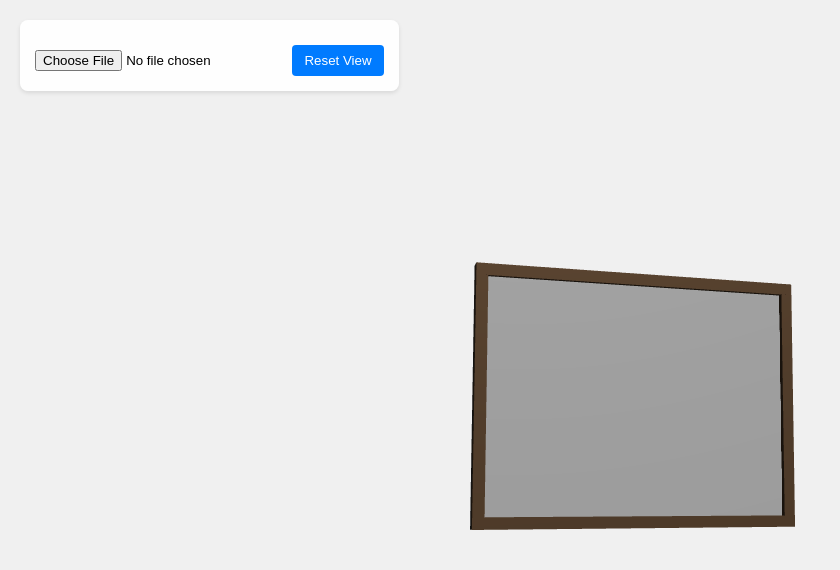
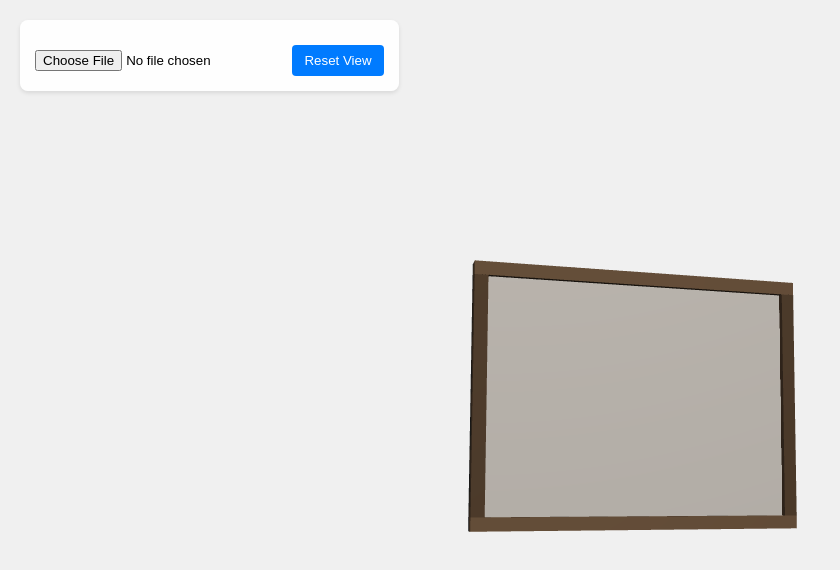
Before and after one commit to kgoyal000/image-visualizer-test, a plain HTML site: page index.html in a window 1280 px wide. Shown: the whole page, without its empty margins (0-840 px from the left). Drawn offline with nearby package versions, Linux system fonts and the light colour scheme; animation ran at ten frames a second.

Commit message:
Update index.html

```diff
--- a/index.html
+++ b/index.html
@@ -1,7 +1,7 @@
 <!DOCTYPE html>
 <html>
 <head>
-    <title>Responsive Photo Frame Viewer</title>
+    <title>Realistic Photo Frame Viewer</title>
     <meta name="viewport" content="width=device-width, initial-scale=1.0, user-scalable=no">
     <style>
         body { margin: 0; background: #f0f0f0; }
@@ -55,6 +55,8 @@
             let targetRotationY = 0.3;
             let isDragging = false;
             let previousTouchPosition = { x: 0, y: 0 };
+            let zoomLevel = 5;
+            let touchDistance = 0;
 
             function init() {
                 // Scene setup
@@ -63,7 +65,7 @@
 
                 // Camera setup
                 camera = new THREE.PerspectiveCamera(45, window.innerWidth / window.innerHeight, 0.1, 1000);
-                camera.position.set(0, 0, 5);
+                camera.position.set(0, 0, zoomLevel);
                 camera.lookAt(0, 0, 0);
 
                 // Renderer setup
@@ -73,30 +75,36 @@
                 renderer.shadowMap.type = THREE.PCFSoftShadowMap;
                 document.body.appendChild(renderer.domElement);
 
-                // Lighting setup
+                // Natural lighting setup
                 const ambientLight = new THREE.AmbientLight(0xffffff, 0.4);
                 scene.add(ambientLight);
 
-                const mainLight = new THREE.DirectionalLight(0xffffff, 1.0);
-                mainLight.position.set(2, 5, 3);
+                const mainLight = new THREE.DirectionalLight(0xfff4e6, 0.8);
+                mainLight.position.set(3, 5, 5);
                 mainLight.castShadow = true;
-                mainLight.shadow.mapSize.width = 1024;
-                mainLight.shadow.mapSize.height = 1024;
+                mainLight.shadow.mapSize.width = 2048;
+                mainLight.shadow.mapSize.height = 2048;
+                mainLight.shadow.camera.near = 0.5;
+                mainLight.shadow.camera.far = 20;
                 scene.add(mainLight);
 
-                // Floor setup
-                const floorGeometry = new THREE.PlaneGeometry(20, 20);
-                const floorMaterial = new THREE.MeshStandardMaterial({
-                    color: 0xdddddd,
-                    roughness: 0.8,
-                    metalness: 0.2
+                const fillLight = new THREE.DirectionalLight(0xfff4e6, 0.3);
+                fillLight.position.set(-3, 3, 3);
+                scene.add(fillLight);
+
+                // Wall setup
+                const wallGeometry = new THREE.PlaneGeometry(20, 20);
+                const wallMaterial = new THREE.MeshStandardMaterial({
+                    color: 0xede7d9,
+                    roughness: 0.7,
+                    metalness: 0.1
                 });
-                const floor = new THREE.Mesh(floorGeometry, floorMaterial);
-                floor.rotation.x = -Math.PI / 2;
-                floor.receiveShadow = true;
-                scene.add(floor);
+                const wall = new THREE.Mesh(wallGeometry, wallMaterial);
+                wall.position.set(0, 0, -2);
+                wall.rotation.y = Math.PI;
+                wall.receiveShadow = true;
+                scene.add(wall);
 
-                // Event listeners
                 setupEventListeners();
                 createPhotoFrame('https://thestackhouse.com/cdn/shop/files/article1_840x560.webp?v=1728383842');
             }
@@ -109,6 +117,8 @@
                 document.getElementById('resetPosition').addEventListener('click', () => {
                     targetRotationX = -0.1;
                     targetRotationY = 0.3;
+                    zoomLevel = 5;
+                    camera.position.set(0, 0, zoomLevel);
                 });
 
                 // Mouse controls
@@ -141,6 +151,7 @@
                 const onTouchMove = (e) => {
                     if (!isDragging) return;
 
+                    if (e.touches.length === 1) {
                         const touch = e.touches[0];
                         const deltaX = touch.clientX - previousTouchPosition.x;
                         const deltaY = touch.clientY - previousTouchPosition.y;
@@ -152,10 +163,44 @@
                             x: touch.clientX,
                             y: touch.clientY
                         };
+                    }
                 };
 
                 const onTouchEnd = () => {
                     isDragging = false;
+                };
+
+                // Zoom controls
+                const onWheel = (e) => {
+                    zoomLevel += e.deltaY * 0.01;
+                    zoomLevel = Math.max(2, Math.min(10, zoomLevel));
+                    camera.position.set(0, 0, zoomLevel);
+                };
+
+                // Pinch-to-zoom
+                const handlePinchZoom = (e) => {
+                    if (e.touches.length === 2) {
+                        const touch1 = e.touches[0];
+                        const touch2 = e.touches[1];
+                        const currentDistance = Math.hypot(
+                            touch1.clientX - touch2.clientX,
+                            touch1.clientY - touch2.clientY
+                        );
+
+                        if (touchDistance === 0) {
+                            touchDistance = currentDistance;
+                        } else {
+                            const delta = (currentDistance - touchDistance) * 0.01;
+                            zoomLevel -= delta;
+                            zoomLevel = Math.max(2, Math.min(10, zoomLevel));
+                            camera.position.set(0, 0, zoomLevel);
+                            touchDistance = currentDistance;
+                        }
+                    }
+                };
+
+                const resetTouchDistance = () => {
+                    touchDistance = 0;
                 };
 
                 // Add event listeners
@@ -164,9 +209,11 @@
                 document.addEventListener('mousemove', onMouseMove);
 
                 renderer.domElement.addEventListener('touchstart', onTouchStart);
-                renderer.domElement.addEventListener('touchmove', onTouchMove);
+                renderer.domElement.addEventListener('touchmove', handlePinchZoom);
                 renderer.domElement.addEventListener('touchend', onTouchEnd);
+                renderer.domElement.addEventListener('touchend', resetTouchDistance);
 
+                renderer.domElement.addEventListener('wheel', onWheel);
                 window.addEventListener('resize', onWindowResize);
                 renderer.domElement.style.cursor = 'grab';
             }
@@ -182,10 +229,9 @@
                         if (frame) scene.remove(frame);
 
                         const aspectRatio = texture.image.width / texture.image.height;
-                        const maxWidth = 4; // Maximum width of the frame
-                        const maxHeight = 4; // Maximum height of the frame
+                        const maxWidth = 3.5;
+                        const maxHeight = 3.5;
 
-                        // Adjust frame dimensions to fit the screen
                         let frameWidth, frameHeight;
                         if (aspectRatio > 1) {
                             frameWidth = maxWidth;
@@ -216,10 +262,20 @@
 
                         // Frame material
                         const frameMaterial = new THREE.MeshStandardMaterial({
-                            color: 0x5a432e,
-                            roughness: 0.6,
-                            metalness: 0.3
+                            color: 0x4a3a2b,
+                            roughness: 0.7,
+                            metalness: 0.2,
+                            normalScale: new THREE.Vector2(0.3, 0.3)
                         });
+
+                        // Load wood normal texture
+                        new THREE.TextureLoader().load(
+                            'https://threejs.org/examples/textures/wood/wood_normal.jpg',
+                            (normalMap) => {
+                                frameMaterial.normalMap = normalMap;
+                                frameMaterial.needsUpdate = true;
+                            }
+                        );
 
                         // Frame borders
                         const addBorder = (width, height, depth, position) => {
@@ -276,10 +332,7 @@
                         frame.add(backPanel);
 
                         scene.add(frame);
-
-                        // Adjust camera to fit the frame
                         adjustCameraToFitFrame(frameWidth, frameHeight);
-
                         status.style.display = 'none';
                     },
                     undefined,
@@ -291,13 +344,10 @@
             }
 
             function adjustCameraToFitFrame(frameWidth, frameHeight) {
-                // Calculate the distance required to fit the frame in the viewport
                 const maxDimension = Math.max(frameWidth, frameHeight);
-                const fov = camera.fov * (Math.PI / 180); // Convert FOV to radians
+                const fov = camera.fov * (Math.PI / 180);
                 const distance = Math.abs(maxDimension / Math.sin(fov / 2));
-
-                // Position the camera
-                camera.position.z = distance * 1.2; // Add a little extra space
+                camera.position.z = distance * 1.2;
                 camera.lookAt(0, 0, 0);
             }
 
@@ -314,7 +364,6 @@
                 camera.updateProjectionMatrix();
                 renderer.setSize(window.innerWidth, window.innerHeight);
 
-                // Re-adjust camera if frame exists
                 if (frame) {
                     const frameWidth = frame.children[0].geometry.parameters.width;
                     const frameHeight = frame.children[0].geometry.parameters.height;
@@ -325,7 +374,6 @@
             function animate() {
                 requestAnimationFrame(animate);
 
-                // Smooth rotation
                 if (frame) {
                     frame.rotation.x += (targetRotationX - frame.rotation.x) * 0.1;
                     frame.rotation.y += (targetRotationY - frame.rotation.y) * 0.1;
```
Lines whose indentation alone changed are shown as unchanged.
